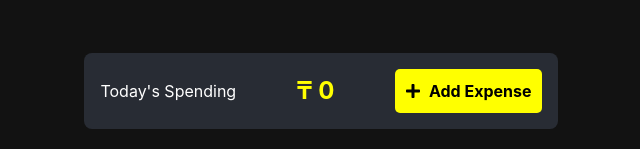
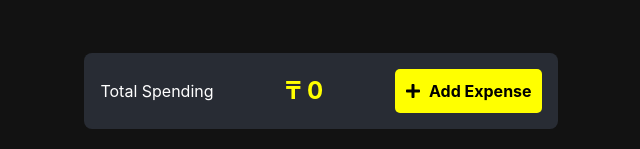
Before and after one commit to Abylaikhan-Bari/Expense-tracker, a React (Vite) app in the folder frontend/: page / in a window 1280 px wide. Shown: the top 149 px of the page, without its empty margins (319-959 px from the left). Built offline with nearby package versions, Linux system fonts and the light colour scheme; no server answers.

Commit message:
UI updates

```diff
--- a/frontend/src/pages/ExpenseDashboard.tsx
+++ b/frontend/src/pages/ExpenseDashboard.tsx
@@ -73,7 +73,7 @@ const ExpenseDashboard: React.FC<ExpenseDashboardProps> = ({ onAddExpense }) =>
     return (
         <div className="dashboard-container">
             <div className="header">
-                <h2>Today's Spending</h2>
+                <h2>Total Spending</h2>
                 <span className="total-spending">₸ {totalSpending}</span>
                 <button onClick={onAddExpense} className="add-expense-btn">
                     <FaPlus /> Add Expense
```
